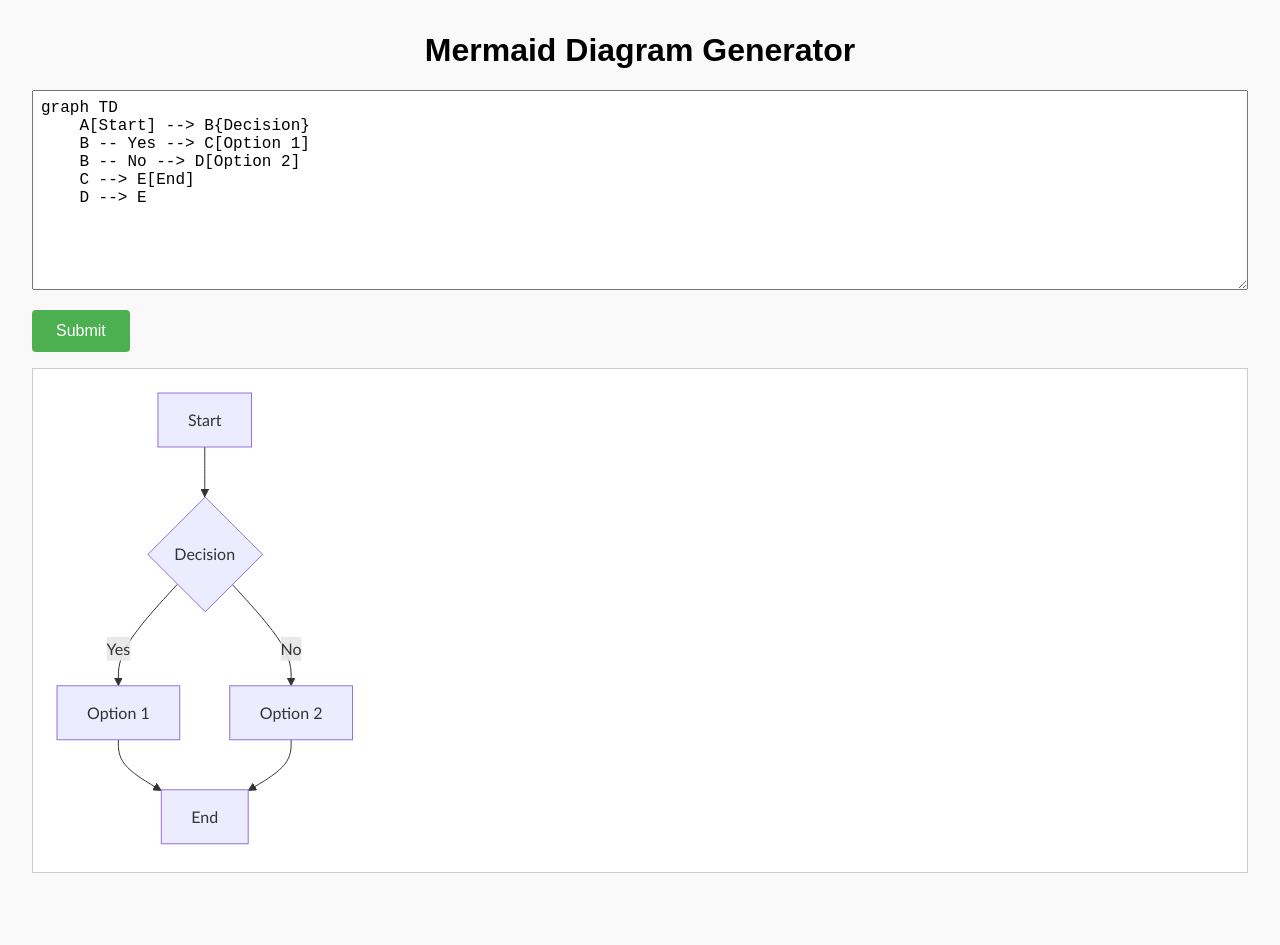
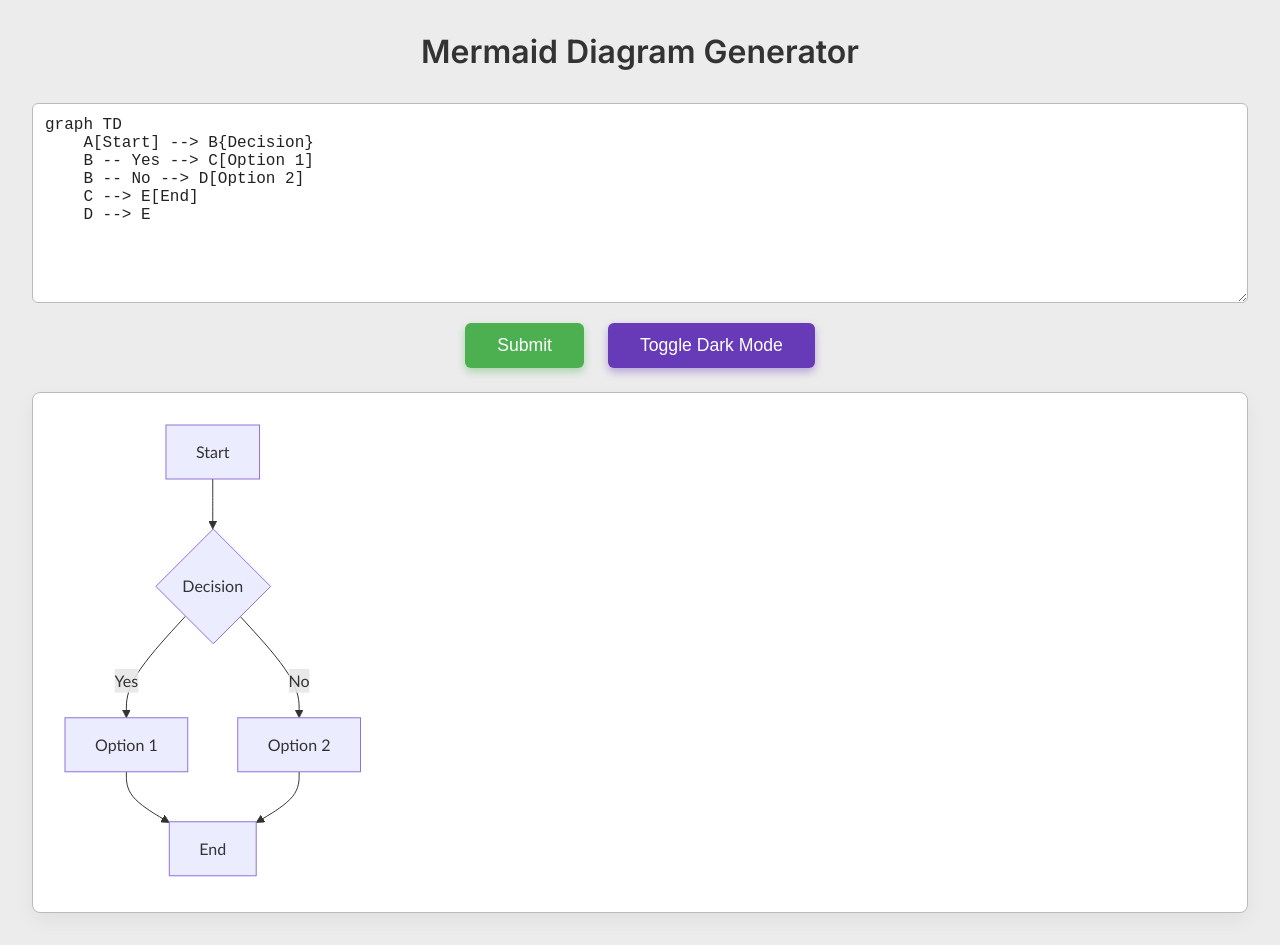
Before and after one commit to haleysus018/Susanna-Haley-CREATE-internship-blog, a Jekyll site: the page mermaid_generator.html, which Jekyll copies as it is, in a window 1280 px wide. Built offline with Jekyll 4.4.1, drawn with Linux system fonts in a browser that asks for light colours; before the commit the page ends 905 px from its top, so only the background shows below that.

Commit message:
Update mermaid_generator.html

```diff
--- a/mermaid_generator.html
+++ b/mermaid_generator.html
@@ -5,42 +5,150 @@
 <meta name="viewport" content="width=device-width, initial-scale=1" />
 <title>Mermaid Diagram Generator</title>
 <style>
+ @import url('https://fonts.googleapis.com/css2?family=Inter:wght@400;600&display=swap');
+
 body {
-    font-family: Arial, sans-serif;
+  font-family: 'Inter', Arial, sans-serif;
   margin: 2rem;
-    background: #f9f9f9;
+  background: #ececec; /* soft neutral light gray */
+  color: #222;
+  transition: background-color 0.3s ease, color 0.3s ease;
 }
+
 h1 {
   text-align: center;
+  font-weight: 600;
+  color: #333;
+  margin-bottom: 2rem;
 }
+
 textarea {
   width: 100%;
   height: 200px;
-    font-family: monospace;
+  font-family: 'Source Code Pro', monospace;
   font-size: 1rem;
-    padding: 0.5rem;
+  padding: 0.75rem;
   margin-bottom: 1rem;
   box-sizing: border-box;
+  border: 1px solid #bbb;
+  border-radius: 6px;
+  background-color: white;
+  color: #222;
+  resize: vertical;
+  transition: border-color 0.3s ease, background-color 0.3s ease, color 0.3s ease;
 }
-  button {
+
+textarea:focus {
+  outline: none;
+  border-color: #4caf50;
+  box-shadow: 0 0 8px #4caf5080;
+}
+
+/* Container for buttons spaced horizontally */
+#buttonContainer {
+  display: flex;
+  gap: 1.5rem;
+  justify-content: center;
+  margin-bottom: 1.5rem;
+}
+
+/* Primary submit button - green */
+button#renderBtn {
   background-color: #4caf50;
   color: white;
   border: none;
-    padding: 0.75rem 1.5rem;
-    font-size: 1rem;
+  padding: 0.75rem 2rem;
+  font-size: 1.1rem;
   cursor: pointer;
-    border-radius: 4px;
-    margin-bottom: 1rem;
+  border-radius: 6px;
+  box-shadow: 0 4px 8px rgba(76, 175, 80, 0.4);
+  transition: background-color 0.3s ease, box-shadow 0.3s ease;
 }
-  button:hover {
-    background-color: #45a049;
+
+button#renderBtn:hover {
+  background-color: #388e3c;
+  box-shadow: 0 6px 12px rgba(56, 142, 60, 0.6);
 }
+
+/* Secondary toggle button - purple */
+button#toggleThemeBtn {
+  background-color: #673ab7;
+  color: white;
+  border: none;
+  padding: 0.75rem 2rem;
+  font-size: 1.1rem;
+  cursor: pointer;
+  border-radius: 6px;
+  box-shadow: 0 4px 8px rgba(103, 58, 183, 0.4);
+  transition: background-color 0.3s ease, box-shadow 0.3s ease;
+}
+
+button#toggleThemeBtn:hover {
+  background-color: #4527a0;
+  box-shadow: 0 6px 12px rgba(69, 39, 160, 0.6);
+}
+
+/* Diagram container styling */
 #diagram {
-    border: 1px solid #ccc;
+  border: 1px solid #bbb;
   background: white;
-    padding: 1rem;
+  padding: 1.5rem;
   min-height: 300px;
+  border-radius: 8px;
+  box-shadow: 0 8px 20px rgb(0 0 0 / 0.05);
+  transition: background-color 0.3s ease, color 0.3s ease;
+  overflow: auto;
 }
+
+/* Dark mode styles */
+body.inverted {
+  background-color: #121212;
+  color: #e0e0e0;
+}
+body.inverted h1 {
+  color: white;
+}
+
+body.inverted textarea {
+  background-color: #242424;
+  color: #f0f0f0;
+  border-color: #444;
+  box-shadow: inset 0 1px 3px rgb(255 255 255 / 0.1);
+}
+
+body.inverted textarea:focus {
+  border-color: #90caf9;
+  box-shadow: 0 0 8px #90caf9;
+}
+
+body.inverted #diagram {
+  background-color: #1e1e1e;
+  border-color: #444;
+  box-shadow: 0 8px 20px rgb(0 0 0 / 0.6);
+  color: #ccc;
+}
+
+/* Adjust buttons in dark mode */
+body.inverted button#renderBtn {
+  background-color: #388e3c;
+  box-shadow: 0 4px 8px rgba(56, 142, 60, 0.8);
+}
+
+body.inverted button#renderBtn:hover {
+  background-color: #2e7d32;
+  box-shadow: 0 6px 12px rgba(46, 125, 50, 1);
+}
+
+body.inverted button#toggleThemeBtn {
+  background-color: #4527a0;
+  box-shadow: 0 4px 8px rgba(69, 39, 160, 0.8);
+}
+
+body.inverted button#toggleThemeBtn:hover {
+  background-color: #311b92;
+  box-shadow: 0 6px 12px rgba(49, 27, 146, 1);
+}
+
 </style>
 </head>
 <body>
@@ -56,7 +164,10 @@ graph TD
     D --> E
 </textarea>
 <br />
+<div id="buttonContainer">
   <button id="renderBtn">Submit</button>
+  <button id="toggleThemeBtn" type="button">Toggle Dark Mode</button>
+</div>
 
 <div id="diagram">Your diagram will appear here</div>
 
@@ -88,6 +199,11 @@ graph TD
 
   // Optional: render initial diagram on page load
   renderBtn.click();
+  const toggleBtn = document.getElementById('toggleThemeBtn');
+toggleBtn.addEventListener('click', () => {
+  document.body.classList.toggle('inverted');
+});
+
 </script>
 
 </body>
```
Lines whose indentation alone changed are shown as unchanged.
